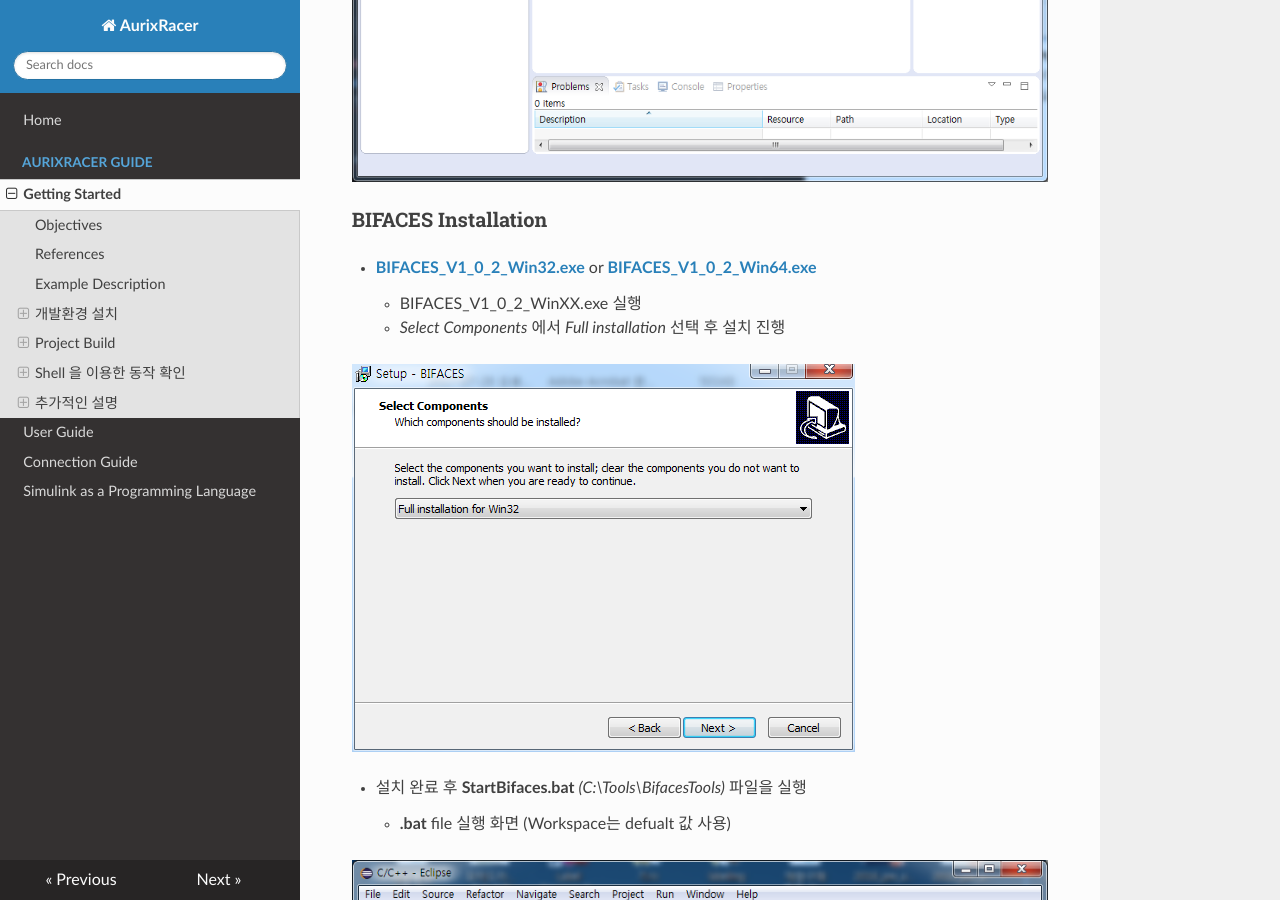
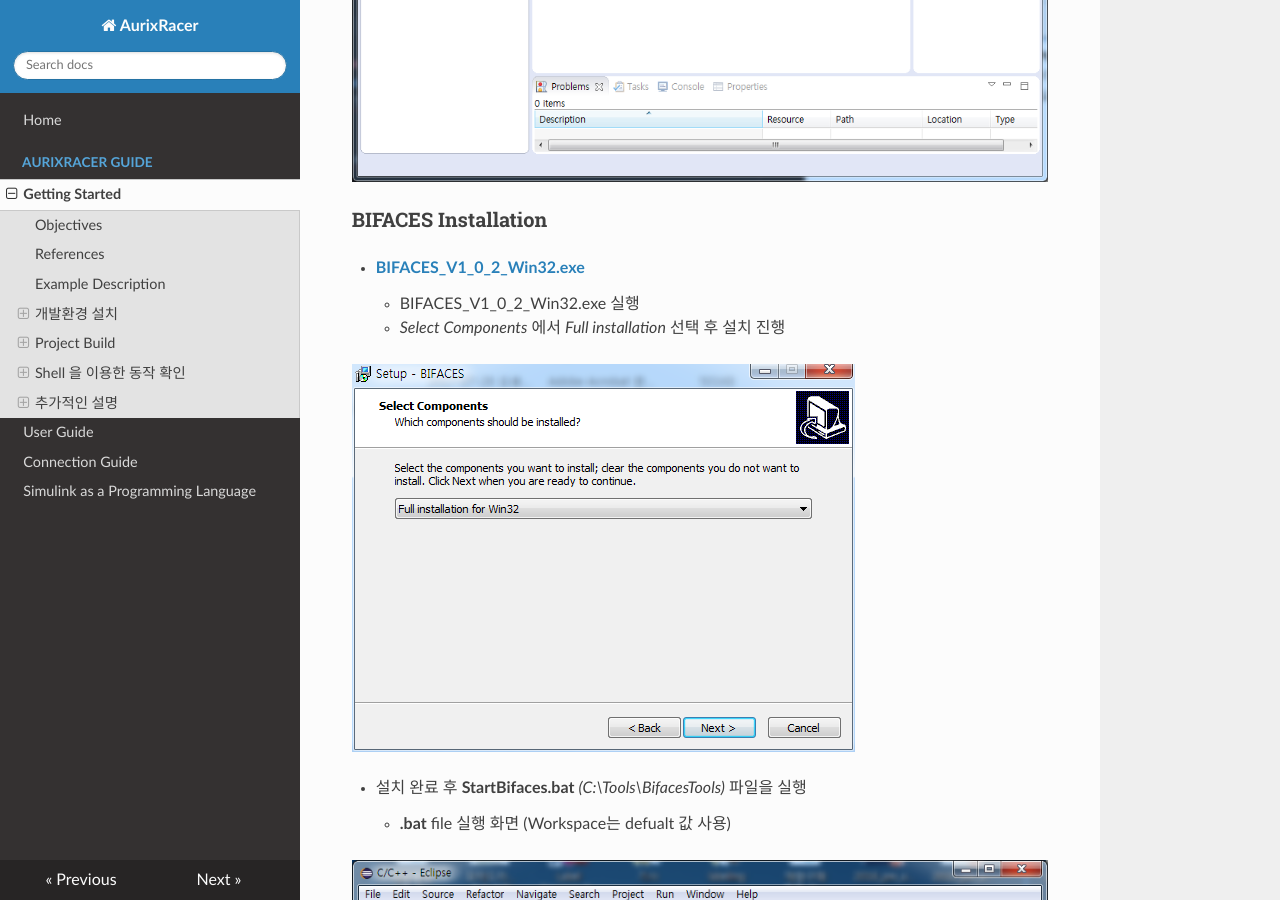
Before and after one commit to realsosy/AurixRacer, an MkDocs documentation site: the page built from docs/GettingStarted.md, in a window 1280 px wide and 900 px high, scrolled down 2611 px. Built offline with MkDocs 1.6.1, drawn with Linux system fonts in a browser that asks for light colours; nearby versions of some CDN libraries; old or Windows-style settings are respelled for this version of MkDocs.

Commit message:
Bifaces installation 32bit ONLY
Deleted 64bit bifaces installation

```diff
--- a/docs/GettingStarted.md
+++ b/docs/GettingStarted.md
@@ -67,8 +67,9 @@ date: 2018-04-10
 
 ### BIFACES Installation
 
-* [**BIFACES_V1_0_2_Win32.exe**](https://drive.google.com/open?id=120INrMwqaR8812rFyFHspgbCLmoi7d-T) or [**BIFACES_V1_0_2_Win64.exe**](https://drive.google.com/open?id=1z80W66QcE_DNJBaRRdcr3tfRu9EoZ8Oz)
-    * BIFACES_V1_0_2_WinXX.exe 실행
+* [**BIFACES_V1_0_2_Win32.exe**](https://drive.google.com/open?id=120INrMwqaR8812rFyFHspgbCLmoi7d-T)
+
+    * BIFACES_V1_0_2_Win32.exe 실행
 
     * *Select Components* 에서 *Full installation* 선택 후 설치 진행
 
```
